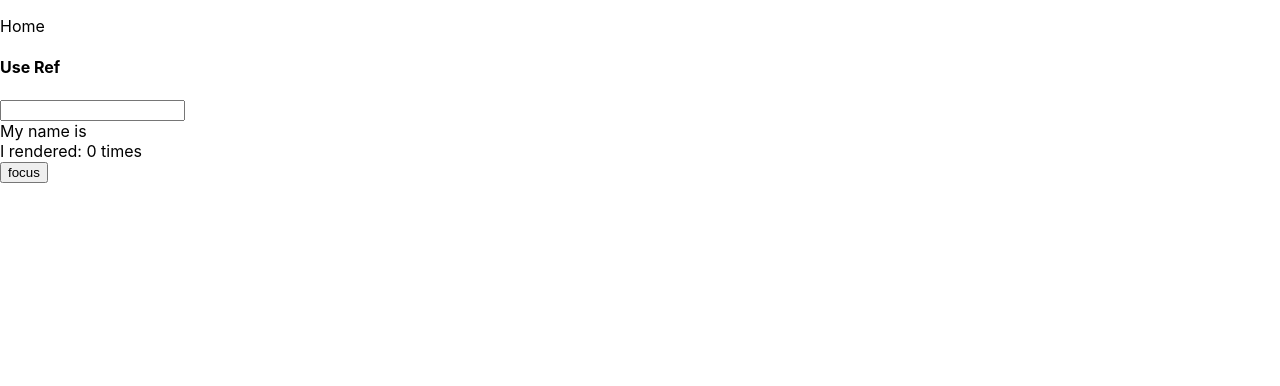
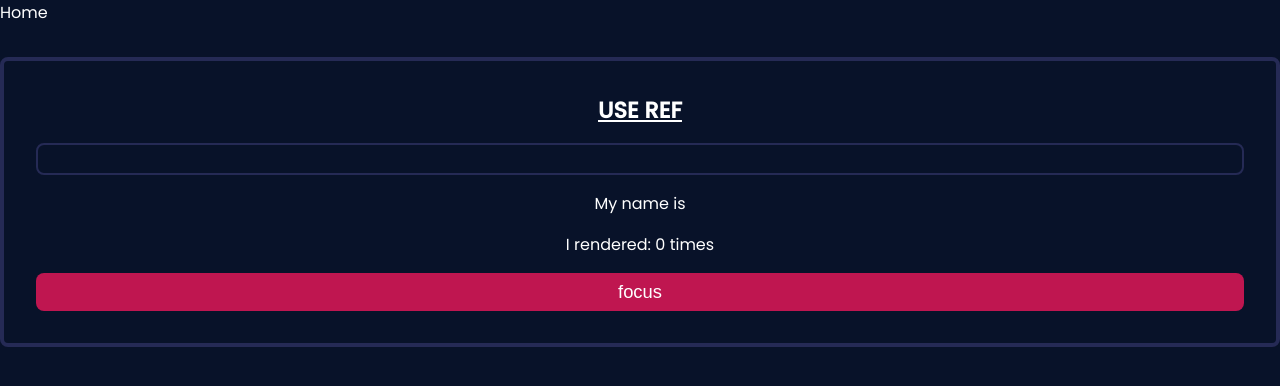
Before and after one commit to LemmyMwaura/all-react-hooks-guide, a React (Create React App) app: page / in a window 1280 px wide. Shown: the top 386 px of the page. Built offline with nearby package versions, Linux system fonts and the light colour scheme.

Commit message:
style: add styling

```diff
--- a/src/stylesheets/App.css
+++ b/src/stylesheets/App.css
@@ -0,0 +1,127 @@
+@import url('https://fonts.googleapis.com/css2?family=Poppins:wght@200;300;400;500&display=swap');
+
+*{
+  padding: 0;
+  margin: 0;
+  box-sizing: border-box;
+}
+
+body{
+  background-color: #081229;
+  color: white;
+  font-family: 'Poppins';
+}
+
+.wrapper{
+  display:flex;
+  align-items: center;
+  justify-content: center;
+  flex-direction: column;
+  min-height: calc(100vh - 4rem);
+}
+
+.title{
+  background-color: #bf1650;
+  text-align: center;
+  padding: 0.8rem 0.5rem;
+  border-radius: 0.5rem;
+  font-size: 1.5rem;
+  width: auto;
+}
+
+a{
+  text-decoration: none;
+  color: white;
+}
+
+nav.navbar{
+  display: flex;
+  gap: 20px;
+}
+
+.navbar a{
+  background-color: #bf1650;
+  padding: 0.8rem;
+  border-radius: 0.5rem;
+}
+
+.hook-wrapper{
+  border: 4px solid hsl(234, 39%, 24%);
+  padding: 2rem;
+  text-align: center;
+  min-width: 50vw;
+  border-radius: 0.5rem;
+  margin-top: 2rem;
+  display: grid;
+  gap: 1rem;
+}
+
+.hook-wrapper *, .todo:not(){
+  justify-self: center;
+}
+
+.hook-title{
+  font-size: 1.4rem;
+  text-transform: uppercase;
+  text-decoration: underline;
+  /* font-weight: normal; */
+}
+
+.btns{
+  display: flex;
+  justify-content: center;
+  align-items: center;
+  gap: 20px;
+}
+
+.btn{
+  border-radius: 0.5rem;
+  background-color: #bf1650;
+  padding: 0.5rem;
+  outline: none;
+  border: none;
+  color: white;
+  font-size: 1.15rem;
+}
+
+.btn:active{
+  transform: scale(0.95);
+}
+
+.btn-increment{
+  min-width: 30px;
+  font-size: 1.2rem;
+}
+
+.hook-form{
+  justify-self: center;
+  display: flex;
+  gap: 10px;
+}
+
+.hook-form-input{
+  border: 2px solid hsl(234, 39%, 24%);
+  border-radius: 0.5rem;
+  padding: 0.4rem;
+  color: white;
+  outline: none;
+  background: none;
+}
+
+.todos{
+  display: flex;
+  flex-direction: column;
+  gap: 0.3rem;
+}
+
+.todos-title{
+  font-size: 1.2rem;
+  text-decoration: underline;
+}
+
+.todo{
+  background-color: hsl(234, 39%, 24%);
+  border-radius: 0.5rem;
+  text-align: left;
+  padding: 0.4rem 0.5rem;
+}
```
